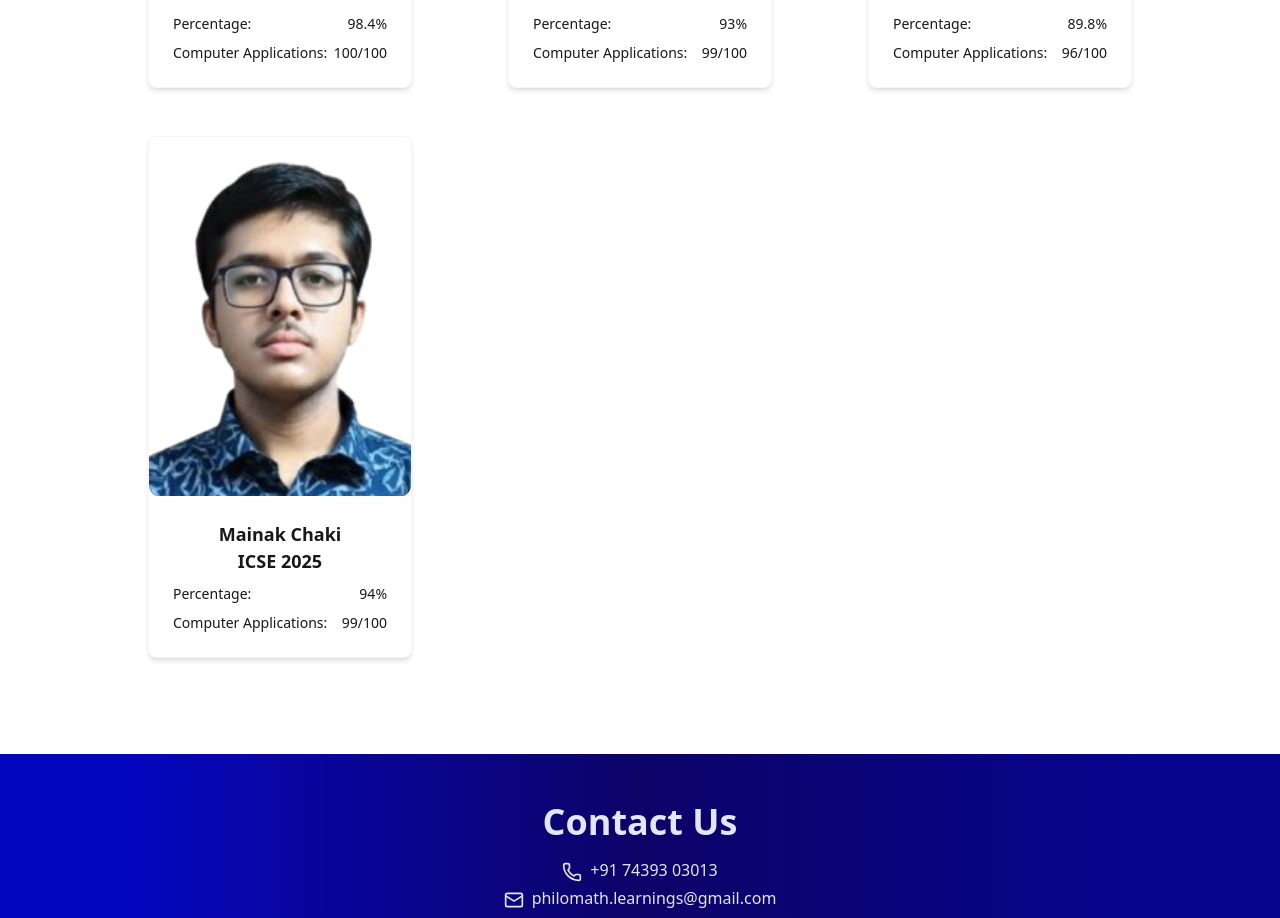
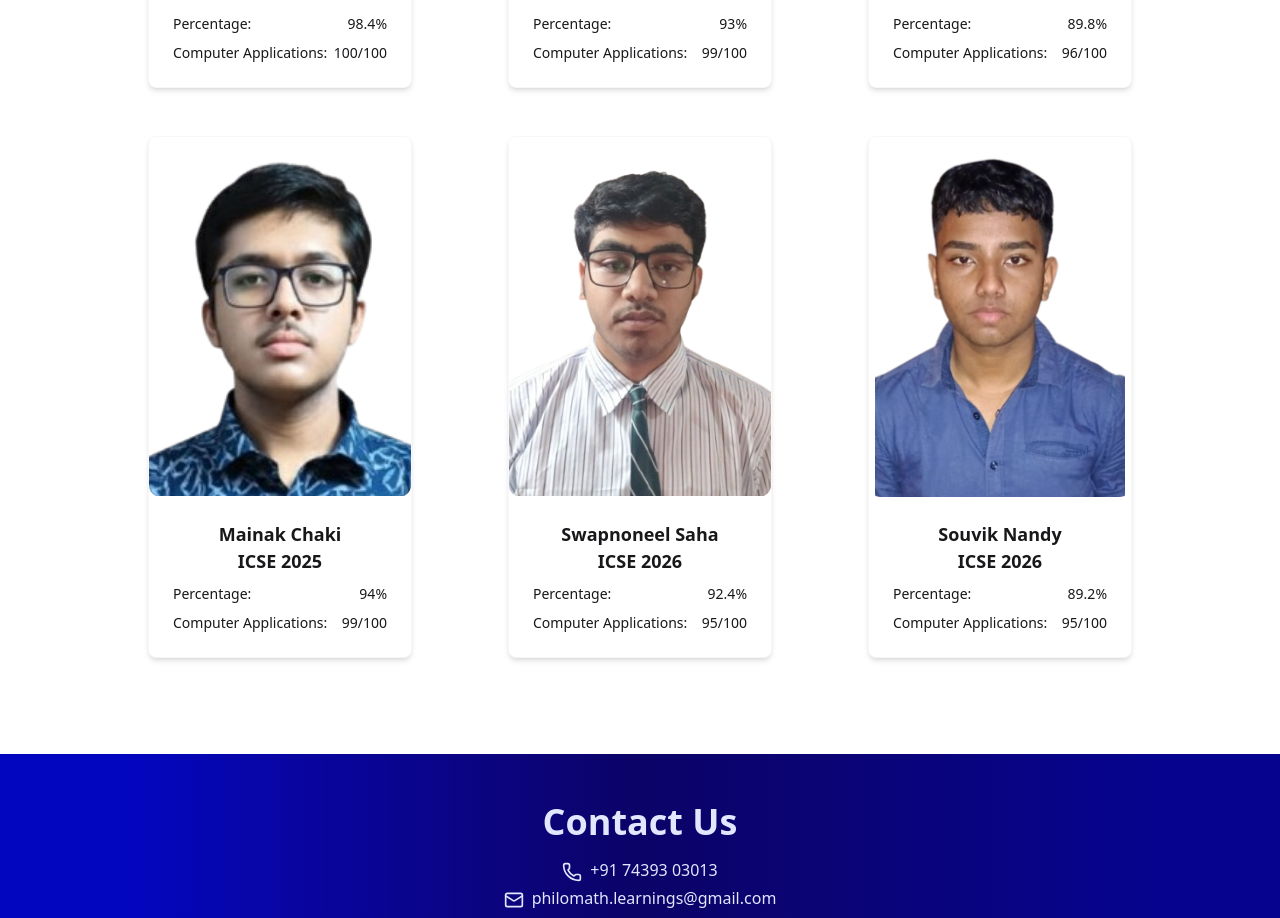
Before and after one commit to techphilomathlearnings-web/philomath, a Next.js app: page / in a window 1280 px wide. Shown: the part 1841-2759 px from the top of the page. Built offline with nearby package versions, Linux system fonts and the light colour scheme.

Commit message:
ICSE 2026

```diff
--- a/src/components/toppers.tsx
+++ b/src/components/toppers.tsx
@@ -39,6 +39,22 @@ const Toppers = () => {
               subject="Computer Applications"
               credits2={99}
             />
+            <TopperCard
+              link="/Swapnoneel.png"
+              title="Swapnoneel Saha"
+              board="ICSE 2026"
+              credits1={92.4}
+              subject="Computer Applications"
+              credits2={95}
+            />
+            <TopperCard
+              link="/Souvik.png"
+              title="Souvik Nandy"
+              board="ICSE 2026"
+              credits1={89.2}
+              subject="Computer Applications"
+              credits2={95}
+            />
           </div>
         </div>
       </div>
```
Also changed, not shown: public/Souvik.png (added), public/Swapnoneel.png (added).
